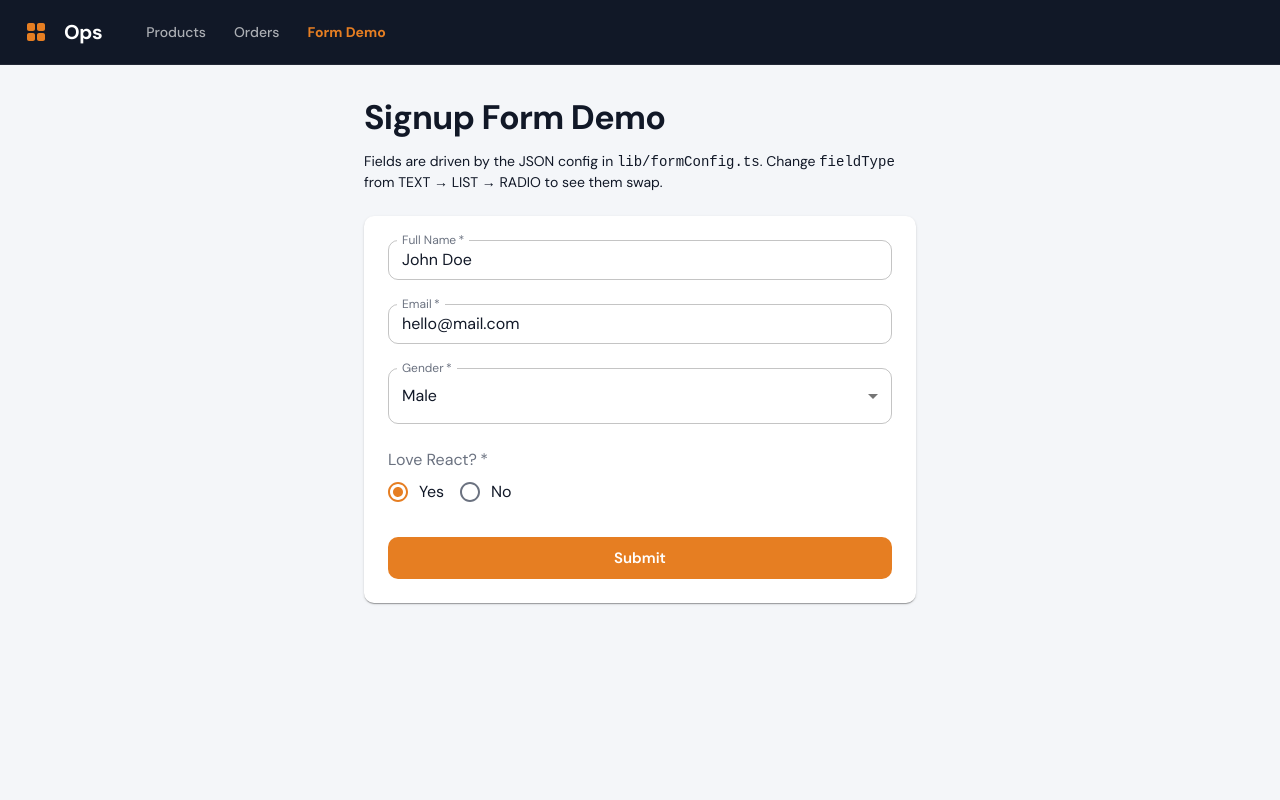
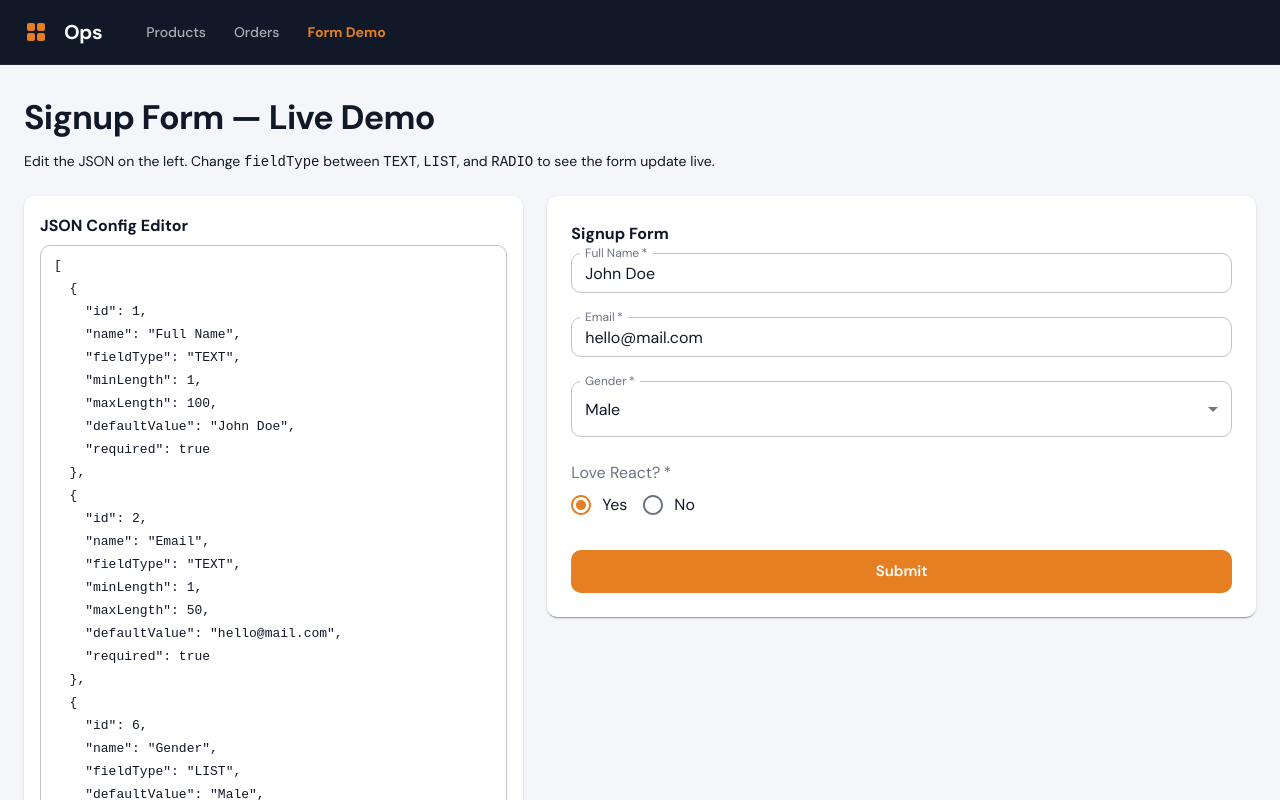
Before and after one commit to prudhvi-mallavarapu/nestjs-mircoservice, a Next.js app in the folder frontend/: page /form-demo in a window 1280 px wide. Shown: the top 800 px of the page. Built offline with nearby package versions, Linux system fonts and the light colour scheme.

Commit message:
feat: split-panel live JSON editor for form-demo page

```diff
--- a/frontend/src/app/form-demo/page.tsx
+++ b/frontend/src/app/form-demo/page.tsx
@@ -4,43 +4,104 @@ import { useForm } from 'react-hook-form';
 import {
   Container, Typography, Button, Stack, Alert,
   Paper, Box, Divider, List, ListItem, ListItemText,
+  Grid, TextField,
 } from '@mui/material';
 import { DynamicField } from '@/components/DynamicField';
-import { formConfig } from '@/lib/formConfig';
+import { formConfig as initialConfig } from '@/lib/formConfig';
+import type { FieldConfig } from '@/types';
 
 const STORAGE_KEY = 'form_demo_submissions';
 
+function buildDefaults(fields: FieldConfig[]): Record<string, string> {
+  return Object.fromEntries(fields.map((f) => [String(f.id), f.defaultValue ?? '']));
+}
+
+function validateConfig(parsed: unknown): string | null {
+  if (!Array.isArray(parsed)) return 'Config must be a JSON array';
+  for (const item of parsed as Record<string, unknown>[]) {
+    if (!item.id) return 'Each field must have an id';
+    if (!item.name) return 'Each field must have a name';
+    if (!item.fieldType) return 'Each field must have a fieldType (TEXT, LIST, RADIO)';
+  }
+  return null;
+}
+
 export default function FormDemoPage() {
-  const { control, handleSubmit, reset } = useForm<Record<string, string>>();
+  const [config, setConfig] = useState<FieldConfig[]>(initialConfig);
+  const [jsonText, setJsonText] = useState(() => JSON.stringify(initialConfig, null, 2));
+  const [jsonError, setJsonError] = useState<string | null>(null);
   const [submissions, setSubmissions] = useState<Record<string, string>[]>([]);
   const [submitted, setSubmitted] = useState(false);
+
+  const { control, handleSubmit, reset } = useForm<Record<string, string>>({
+    defaultValues: buildDefaults(initialConfig),
+  });
 
   useEffect(() => {
     const stored = localStorage.getItem(STORAGE_KEY);
     if (stored) setSubmissions(JSON.parse(stored));
   }, []);
 
+  const handleJsonChange = (text: string) => {
+    setJsonText(text);
+    try {
+      const parsed = JSON.parse(text);
+      const err = validateConfig(parsed);
+      if (err) { setJsonError(err); return; }
+      setConfig(parsed as FieldConfig[]);
+      setJsonError(null);
+      reset(buildDefaults(parsed as FieldConfig[]));
+    } catch (e) {
+      setJsonError((e as Error).message);
+    }
+  };
+
   const onSubmit = (values: Record<string, string>) => {
     const next = [values, ...submissions];
     setSubmissions(next);
     localStorage.setItem(STORAGE_KEY, JSON.stringify(next));
     setSubmitted(true);
-    reset();
+    reset(buildDefaults(config));
     setTimeout(() => setSubmitted(false), 3000);
   };
 
   return (
-    <Container maxWidth="sm" sx={{ py: 4 }}>
-      <Typography variant="h4" gutterBottom>Signup Form Demo</Typography>
+    <Container maxWidth="xl" sx={{ py: 4 }}>
+      <Typography variant="h4" gutterBottom>Signup Form — Live Demo</Typography>
       <Typography variant="body2" color="text.secondary" sx={{ mb: 3 }}>
-        Fields are driven by the JSON config in <code>lib/formConfig.ts</code>.
-        Change <code>fieldType</code> from TEXT → LIST → RADIO to see them swap.
+        Edit the JSON on the left. Change <code>fieldType</code> between{' '}
+        <code>TEXT</code>, <code>LIST</code>, and <code>RADIO</code> to see the form update live.
       </Typography>
 
-      <Paper sx={{ p: 3, mb: 4 }}>
+      <Grid container spacing={3}>
+        <Grid size={{ xs: 12, md: 5 }}>
+          <Paper sx={{ p: 2 }}>
+            <Typography variant="subtitle1" sx={{ fontWeight: 'bold' }} gutterBottom>
+              JSON Config Editor
+            </Typography>
+            <TextField
+              multiline
+              minRows={18}
+              fullWidth
+              value={jsonText}
+              onChange={(e) => handleJsonChange(e.target.value)}
+              error={!!jsonError}
+              slotProps={{ htmlInput: { style: { fontFamily: 'monospace', fontSize: 13 } } }}
+            />
+            {jsonError && (
+              <Alert severity="error" sx={{ mt: 1 }}>{jsonError}</Alert>
+            )}
+          </Paper>
+        </Grid>
+
+        <Grid size={{ xs: 12, md: 7 }}>
+          <Paper sx={{ p: 3 }}>
+            <Typography variant="subtitle1" sx={{ fontWeight: 'bold' }} gutterBottom>
+              Signup Form
+            </Typography>
             <Box component="form" onSubmit={handleSubmit(onSubmit)}>
               <Stack spacing={3}>
-            {formConfig.map((field) => (
+                {config.map((field) => (
                   <DynamicField key={field.id} field={field} control={control} />
                 ))}
                 {submitted && <Alert severity="success">Saved to localStorage!</Alert>}
@@ -51,14 +112,14 @@ export default function FormDemoPage() {
 
           {submissions.length > 0 && (
             <>
-          <Divider sx={{ mb: 2 }} />
+              <Divider sx={{ my: 2 }} />
               <Typography variant="h6" gutterBottom>Past Submissions</Typography>
               <List dense>
                 {submissions.map((sub, i) => (
                   <Paper key={i} sx={{ mb: 1 }}>
                     <ListItem>
                       <ListItemText
-                    primary={formConfig.map((f) => `${f.name}: ${sub[String(f.id)] ?? '—'}`).join(' · ')}
+                        primary={config.map((f) => `${f.name}: ${sub[String(f.id)] ?? '—'}`).join(' · ')}
                       />
                     </ListItem>
                   </Paper>
@@ -66,6 +127,8 @@ export default function FormDemoPage() {
               </List>
             </>
           )}
+        </Grid>
+      </Grid>
     </Container>
   );
 }
```
Lines whose indentation alone changed are shown as unchanged.
